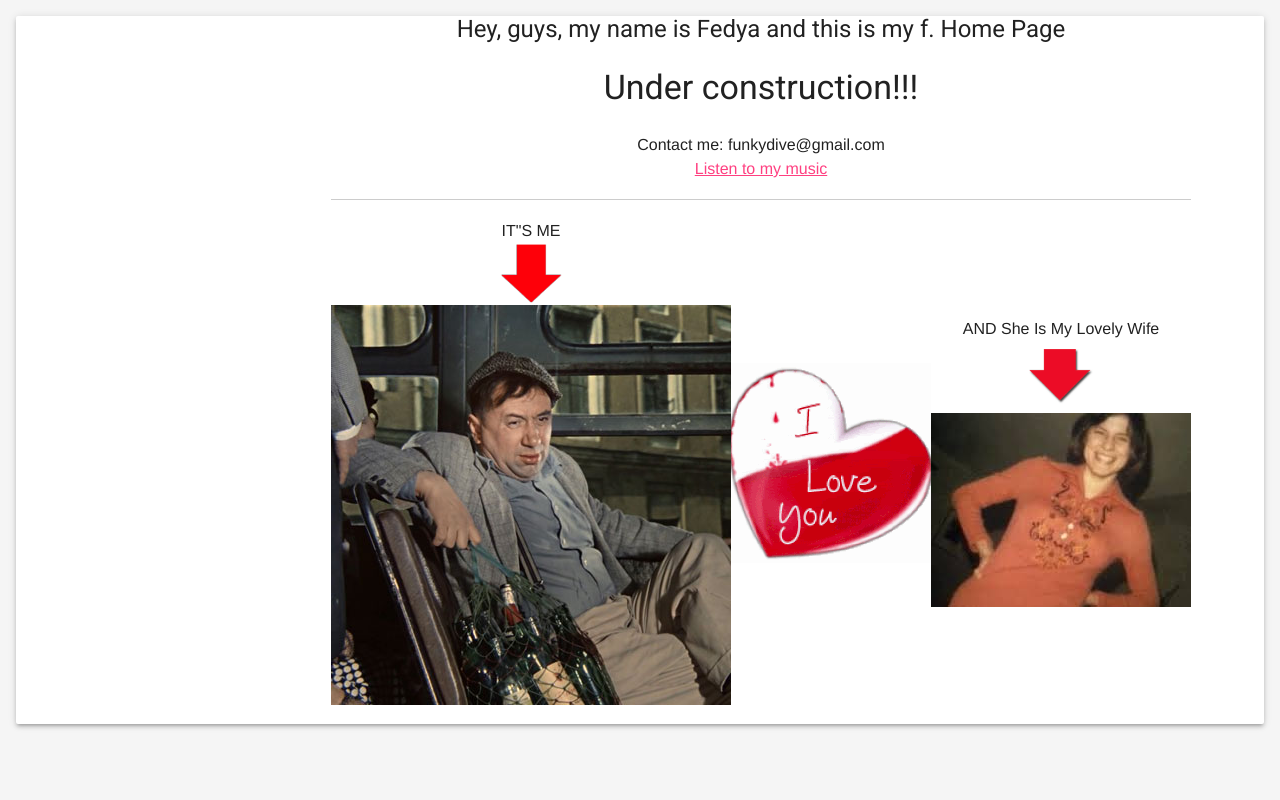
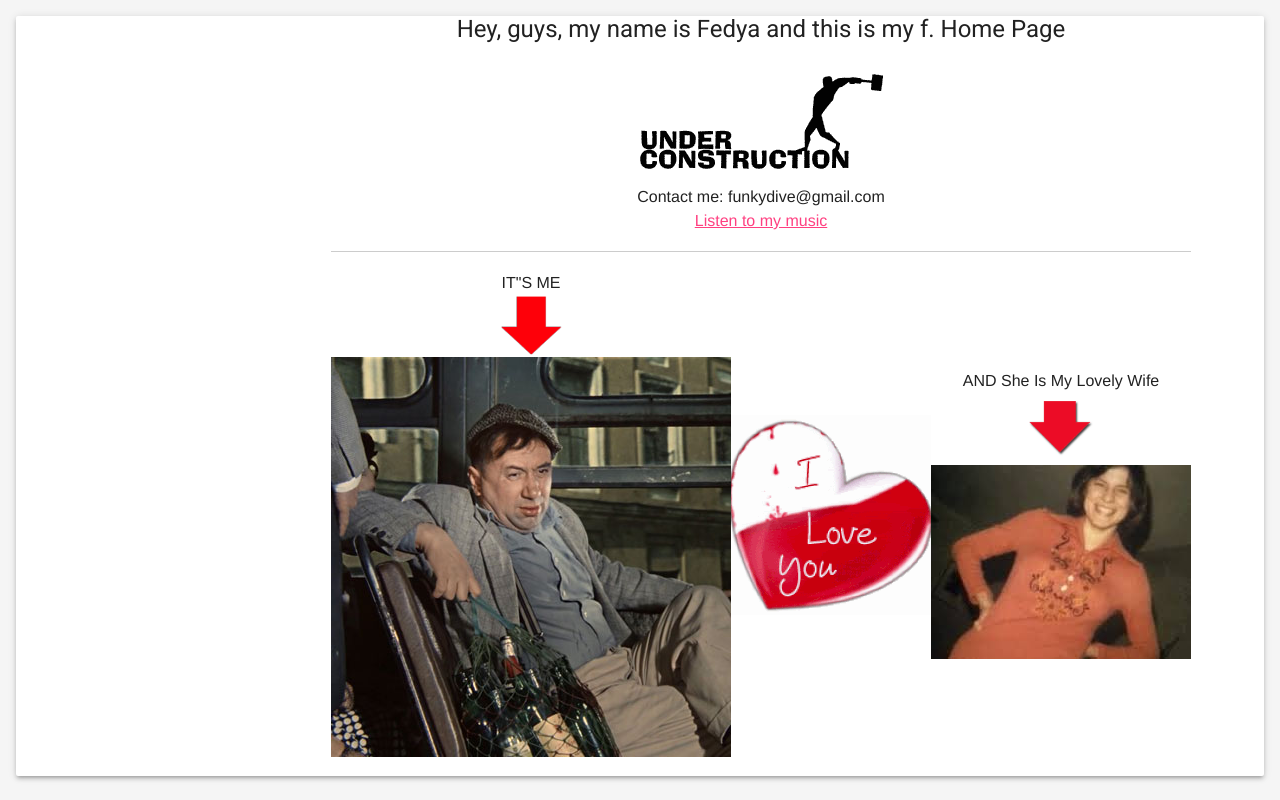
Before and after one commit to PanicDealer/deliriumtrip, a plain HTML site: page index.html in a window 1280 px wide. Drawn offline with nearby package versions, Linux system fonts and the light colour scheme.

Commit message:
new icon

```diff
--- a/index.html
+++ b/index.html
@@ -73,12 +73,12 @@ L=-L=-  L===-L======-L=-  L=-L=-L======-   L=-   L======-L=-  L===-   L=-
                     </tr>
                     <tr>
                         <td>
-                            <h3>Under construction!!!</h3>
+                            <img src="images/under_construction_hammerC.gif" style="display: block;margin: 0 auto;"/>
                         </td>
                     </tr>
                     <tr>
                         <td>
-                            <div class="centered">
+                            <div class="centered" style="margin-top: 10px">
                                 <script language="JavaScript">document.write("Contact me: " + "funkydive" + "@" + "gmail.com");</script>
                             </div>
                         </td>
```
Also changed, not shown: src/templates/index.html (+2 -2 lines), images/under_construction_hammerC.gif (added), src/templates/images/under_construction_hammerC.gif (added).
